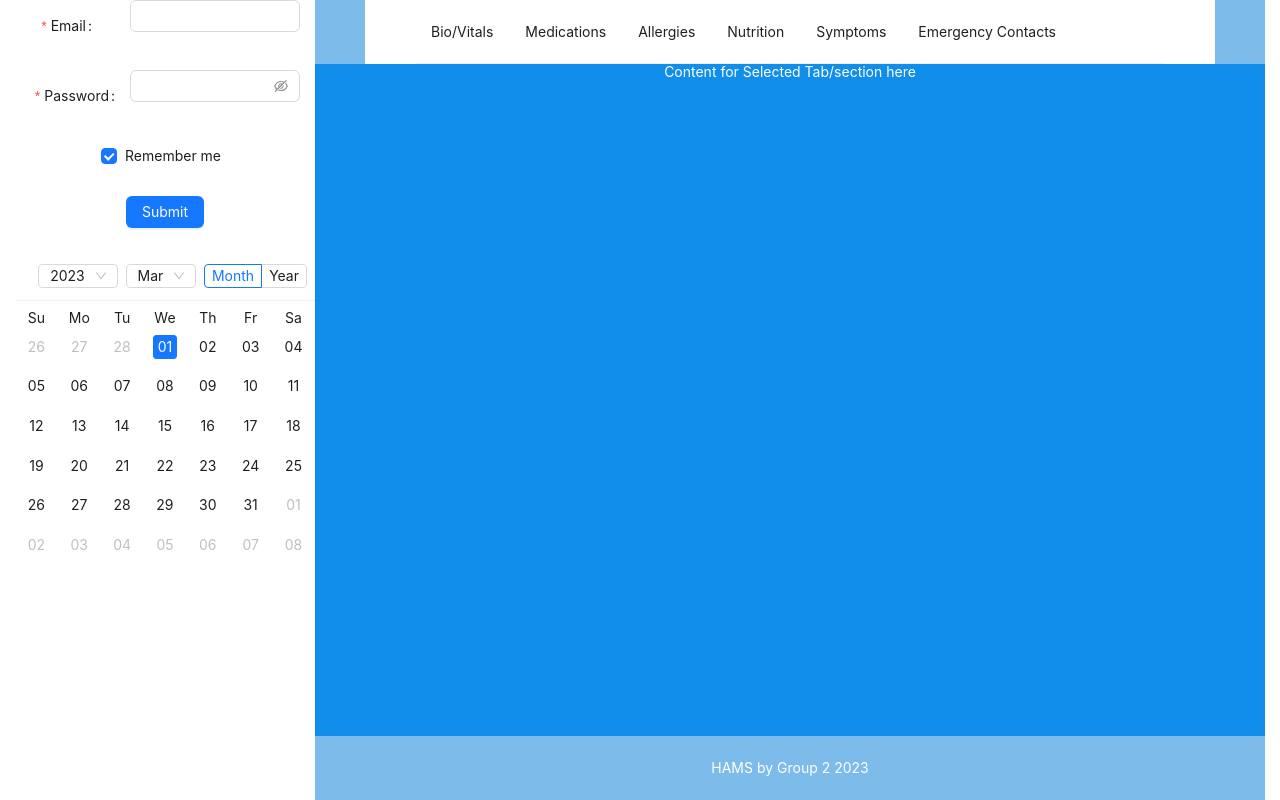
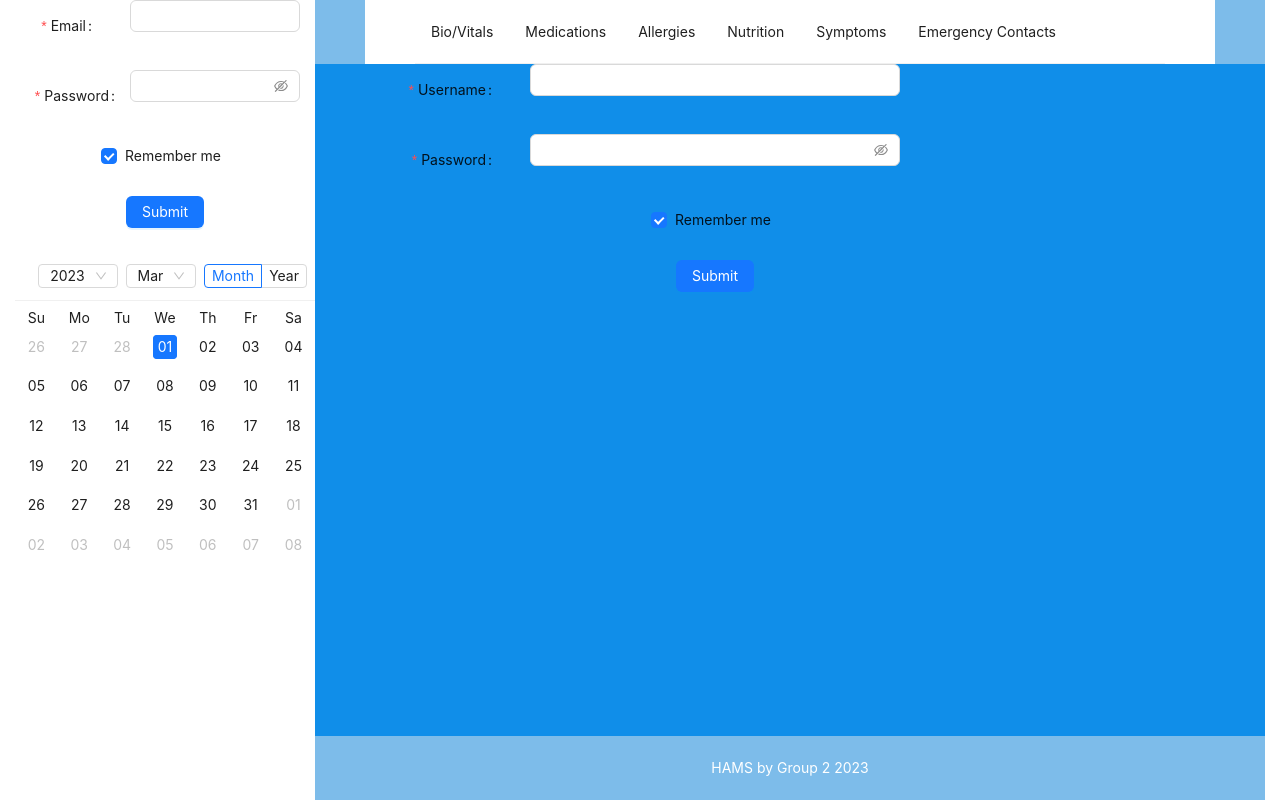
Before and after one commit to J-Howell-kc/Medical-Info-Log-App, a React (Create React App) app in the folder client/: page / in a window 1280 px wide. Built offline with nearby package versions, Linux system fonts and the light colour scheme.

Commit message:
add app.js switch router, import biovitals and useState, created Biovitals

```diff
--- a/client/src/App.js
+++ b/client/src/App.js
@@ -1,10 +1,12 @@
 import React from "react";
 import Sidebar from "./components/Sidebar";
 import Selector from "./components/Header";
+import Biovitals from "./components/Biovitals";
+import { useState } from "react";
 import './app.css'
 // import '~antd/dist/antd.css';
 import { Layout, Space } from "antd";
-const { Header, Footer, Sider, Content } = Layout;
+const { Header, Footer, Content } = Layout;
 
 
 const headerStyle = {
@@ -25,7 +27,35 @@
   color: "#fff",
   backgroundColor: "#7dbcea",
 };
-const App = () => (
+const App = () => {
+
+  const [currentTab, setTab] = useState("About");
+
+  const renderTab = () => {
+    switch (currentTab) {
+      case "biovitals":
+        return <Biovitals />;
+
+      // case "medications":
+      //   return <Medications />;
+
+      // case "allergies":
+      //   return <Allergies />;
+
+      // case "nutrition":
+      //   return <Nutrition />;
+
+      // case "symptoms":
+      //   return <Symptoms />;
+
+      //   case "emergencycontacts":
+      //   return <EmergencyContacts />;
+
+      default:
+        return <Biovitals />;
+    }
+  };
+  return (
   <Space
     direction="vertical"
     style={{
@@ -42,13 +72,14 @@
           <Selector />
           </Header>
         <Content style={contentStyle}>
-          Content for Selected Tab/section here
+          <Biovitals />
         </Content>
         <Footer style={footerStyle}>HAMS by Group 2 2023</Footer>
       </Layout>
     </Layout>
   </Space>
 );
+};
 export default App;
 
 // import {
--- a/client/src/app.css
+++ b/client/src/app.css
@@ -5,9 +5,3 @@
 #sidercontainer {
     width: 300px !important;
 }
-
-.site-calendar-demo-card {
-    width: 300px;
-    border: 1px solid #f0f0f0;
-    border-radius: 2px;
-  }
--- /dev/null
+++ b/client/src/components/Biovitals/index.js
@@ -0,0 +1,81 @@
+import { Button, Checkbox, Form, Input } from 'antd';
+const onFinish = (values) => {
+  console.log('Success:', values);
+};
+const onFinishFailed = (errorInfo) => {
+  console.log('Failed:', errorInfo);
+};
+
+const Biovitals = () => {
+    return (
+        <Form
+        name="basic"
+        labelCol={{
+          span: 8,
+        }}
+        wrapperCol={{
+          span: 16,
+        }}
+        style={{
+          maxWidth: 600,
+        }}
+        initialValues={{
+          remember: true,
+        }}
+        onFinish={onFinish}
+        onFinishFailed={onFinishFailed}
+        autoComplete="off"
+      >
+        <Form.Item
+          label="Username"
+          name="username"
+          rules={[
+            {
+              required: true,
+              message: 'Please input your username!',
+            },
+          ]}
+        >
+          <Input />
+        </Form.Item>
+
+        <Form.Item
+          label="Password"
+          name="password"
+          rules={[
+            {
+              required: true,
+              message: 'Please input your password!',
+            },
+          ]}
+        >
+          <Input.Password />
+        </Form.Item>
+
+        <Form.Item
+          name="remember"
+          valuePropName="checked"
+          wrapperCol={{
+            offset: 8,
+            span: 16,
+          }}
+        >
+          <Checkbox>Remember me</Checkbox>
+        </Form.Item>
+
+        <Form.Item
+          wrapperCol={{
+            offset: 8,
+            span: 16,
+          }}
+        >
+          <Button type="primary" htmlType="submit">
+            Submit
+          </Button>
+        </Form.Item>
+      </Form>
+
+    );
+    }
+
+export default Biovitals;
```
Also changed, not shown: 1 other file (tests, documents, lock files or other folders).
